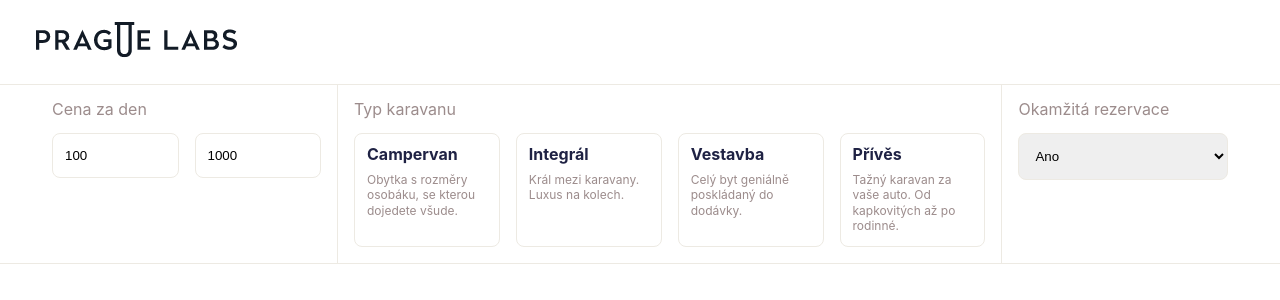
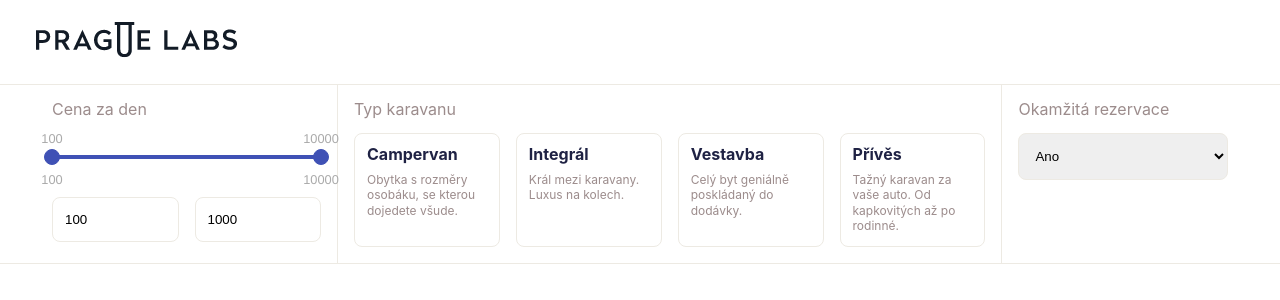
Before and after one commit to smitty33685/Caravans-App, a Next.js app: page / in a window 1280 px wide. Shown: the top 300 px of the page. Built offline with nearby package versions, Linux system fonts and the light colour scheme.

Commit message:
Install react-input-range, set handling range price

```diff
--- a/package.json
+++ b/package.json
@@ -11,6 +11,7 @@
     "next": "12.0.3",
     "react": "17.0.2",
     "react-dom": "17.0.2",
+    "react-input-range": "^1.3.0",
     "styled-components": "^5.3.3"
   },
   "devDependencies": {
--- a/pages/index.js
+++ b/pages/index.js
@@ -8,6 +8,7 @@ const Home = () => {
   const [reservation, setReservation] = useState("yes");
   const [minPrice, setMinPrice] = useState(100);
   const [maxPrice, setMaxPrice] = useState(1000);
+  const [rangePrice, setRangePrice] = useState({ min: 100, max: 10000 });
 
   const getData = async () => {
     const response = await fetch("/api/data");
@@ -26,10 +27,12 @@ const Home = () => {
       <Filters
         min={minPrice}
         max={maxPrice}
+        rangePrice={rangePrice}
         onClick={type => setType(type)}
         onSelectChange={event => setReservation(event.target.value)}
         onInputMinChange={event => setMinPrice(Number(event.target.value))}
         onInputMaxChange={event => setMaxPrice(Number(event.target.value))}
+        onInputRangeChange={value => setRangePrice(value)}
       />
     </PageWrapper>
   );
--- a/src/components/Filters.js
+++ b/src/components/Filters.js
@@ -1,8 +1,19 @@
 import { Container, Heading2 } from "../components/styles/LayoutComponents";
 import { StyledSection, Grid, Flex } from "../components/styles/Filters.styled";
 import Typebox from "../components/Typebox";
+import InputRange from "react-input-range";
+import "react-input-range/lib/css/index.css";
 
-const Filters = ({ min, max, reservation, onClick, onSelectChange, onInputMinChange, onInputMaxChange }) => {
+const Filters = ({
+  min,
+  max,
+  rangePrice,
+  onClick,
+  onSelectChange,
+  onInputMinChange,
+  onInputMaxChange,
+  onInputRangeChange,
+}) => {
   const boxData = [
     { type: "Campervan", heading: "Campervan", paragraph: "Obytka s rozměry osobáku, se kterou dojedete všude." },
     { type: "Intergrated", heading: "Integrál", paragraph: "Král mezi karavany. Luxus na kolech." },
@@ -16,13 +27,19 @@ const Filters = ({ min, max, reservation, onClick, onSelectChange, onInputMinCha
         <Grid>
           <div>
             <Heading2>Cena za den</Heading2>
+            <InputRange
+              maxValue={10000}
+              minValue={100}
+              value={{ min: rangePrice.min, max: rangePrice.max }}
+              onChange={value => onInputRangeChange(value)}
+            />
             <Flex>
               <input
                 type="number"
                 id="minNum"
                 value={min}
                 min="100"
-                max="1000"
+                max="10000"
                 onChange={event => onInputMinChange(event)}
               />
               <input
@@ -30,7 +47,7 @@ const Filters = ({ min, max, reservation, onClick, onSelectChange, onInputMinCha
                 id="maxNum"
                 value={max}
                 min="100"
-                max="1000"
+                max="10000"
                 onChange={event => onInputMaxChange(event)}
               />
             </Flex>
@@ -50,12 +67,7 @@ const Filters = ({ min, max, reservation, onClick, onSelectChange, onInputMinCha
           </div>
           <div>
             <Heading2>Okamžitá rezervace</Heading2>
-            <select
-              name="reservation"
-              id="reservation"
-              reservation={reservation}
-              onChange={event => onSelectChange(event)}
-            >
+            <select name="reservation" id="reservation" onChange={event => onSelectChange(event)}>
               <option value="yes">Ano</option>
               <option value="no">Ne</option>
             </select>
--- a/styles/globals.css
+++ b/styles/globals.css
@@ -24,3 +24,7 @@ p {
   margin: 0;
   line-height: 1;
 }
+
+.input-range {
+  margin: 2rem 0;
+}
```
Also changed, not shown: 1 other file (tests, documents, lock files or other folders).
